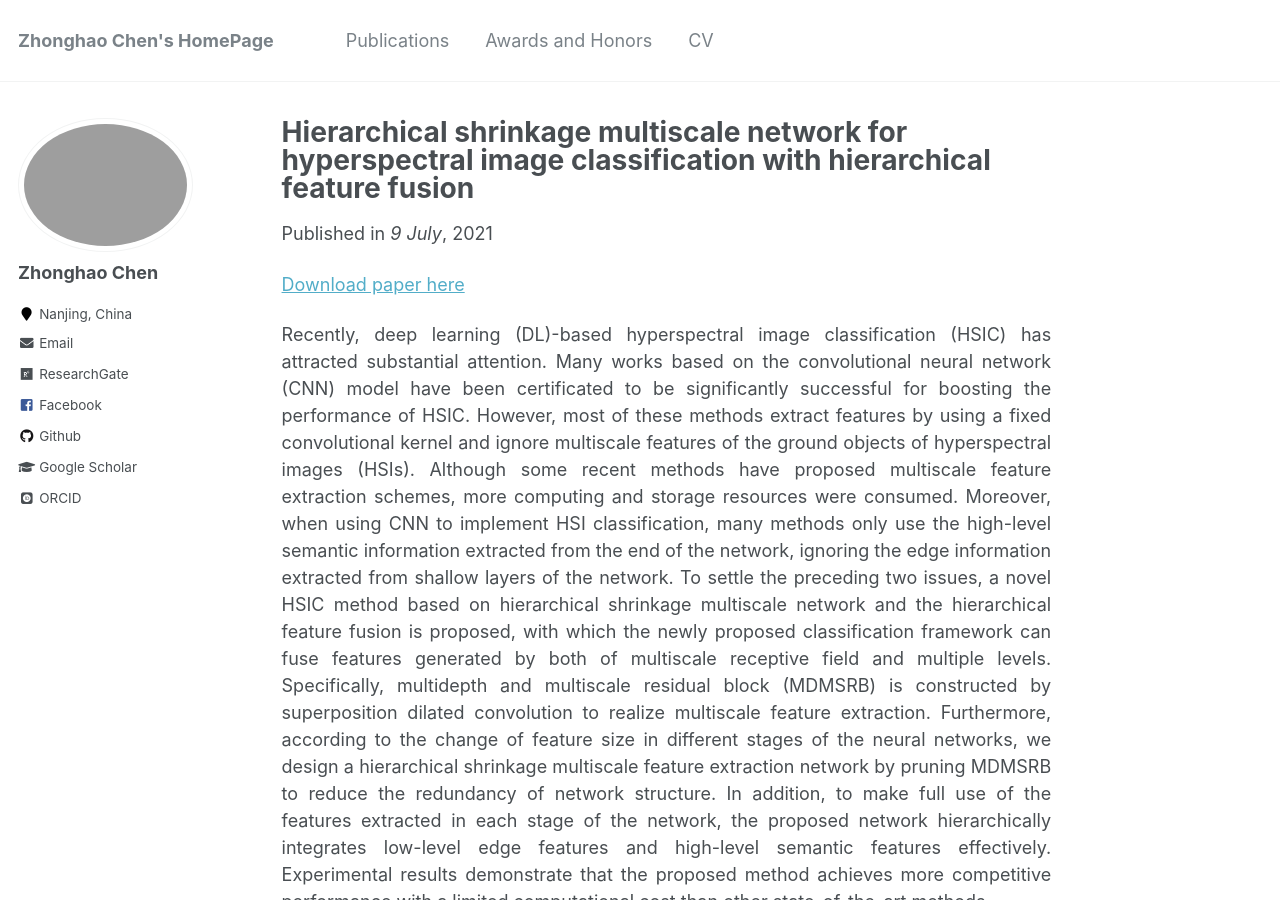
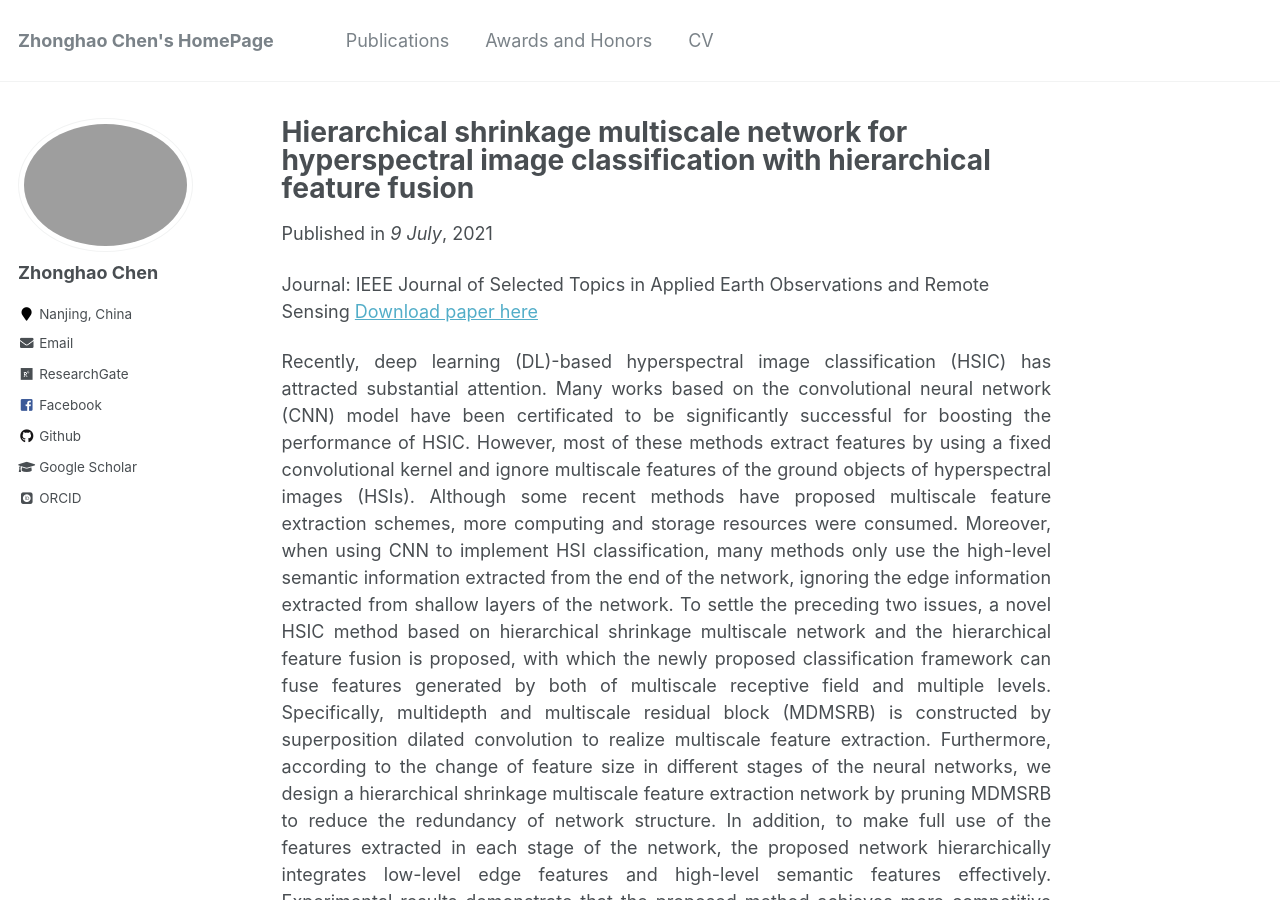
Before and after one commit to zhonghaochen/zhonghaochen.github.io, a Jekyll site: the page built from _publications/2015-10-01-paper-title-number-3.md, in a window 1280 px wide and 900 px high. Built offline with Jekyll 4.4.1, drawn with Linux system fonts in a browser that asks for light colours; some web fonts are replaced.

Commit message:
Update 2015-10-01-paper-title-number-3.md

```diff
--- a/_publications/2015-10-01-paper-title-number-3.md
+++ b/_publications/2015-10-01-paper-title-number-3.md
@@ -4,6 +4,7 @@ collection: publications
 date: 2021-07-09
 venue: '9 July'
 ---
+Journal: IEEE Journal of Selected Topics in Applied Earth Observations and Remote Sensing
 [Download paper here](http://academicpages.github.io/files/paper3.pdf)
 
 <div style="text-align: justify;">
```
